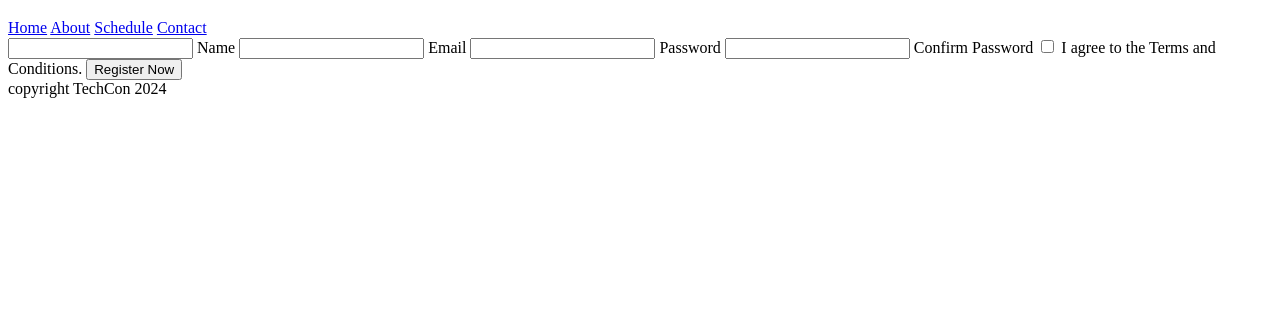
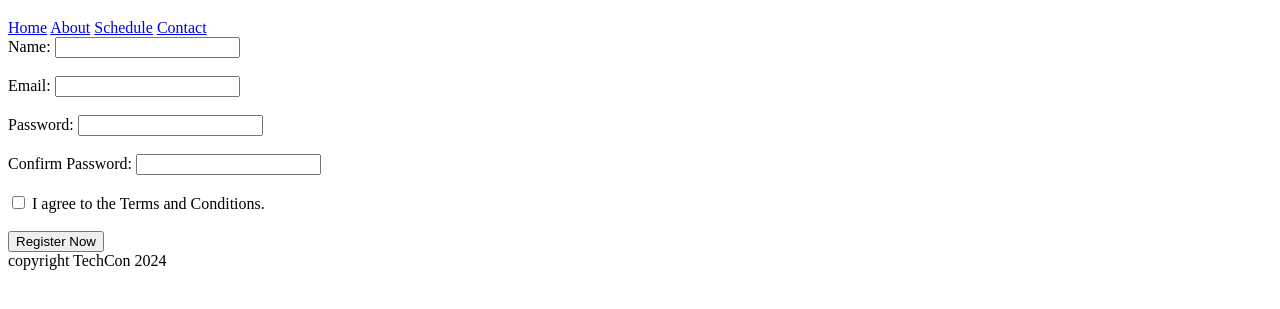
Before and after one commit to Rediet2023/TechCon_HTML, a plain HTML site: page techcon_website/register.html in a window 1280 px wide. Shown: the part 61-370 px from the top of the page. Drawn offline with Linux system fonts and the light colour scheme.

Commit message:
updated register file

```diff
--- a/techcon_website/register.html
+++ b/techcon_website/register.html
@@ -17,19 +17,24 @@
   </header>
   <main>
     <form>
-      <input type="text">
-      <label for="fullname">Name</label>
-      <input type="email">
-      <label for="email">Email</label>
-      <input type="password">
-      <label for="password">Password</label>
-      <input type="password">
-      <label for="confirm_password">Confirm Password</label>
-      <input type="checkbox">
-      <label for="terms">I agree to the Terms and Conditions.</label>
+      <label for="fullname">Name:</label>
+      <input type="text" id="fullname" name="fullname" required><br><br>
+
+      <label for="email">Email:</label>
+      <input type="email" id="email" name="email" required><br><br>
+
+      <label for="password">Password:</label>
+      <input type="password" id="password" name="password" required><br><br>
+
+      <label for="confirm_password">Confirm Password:</label>
+      <input type="password" id="confirm_password" name="confirm_password" required><br><br>
+
+      <input type="checkbox" id="terms" name="terms" required>
+      <label for="terms">I agree to the Terms and Conditions.</label><br><br>
+
       <button type="submit">Register Now</button>
     </form>
-</main>
+  </main>
   <footer>copyright TechCon 2024</footer>
 </body>
 </html>
```
